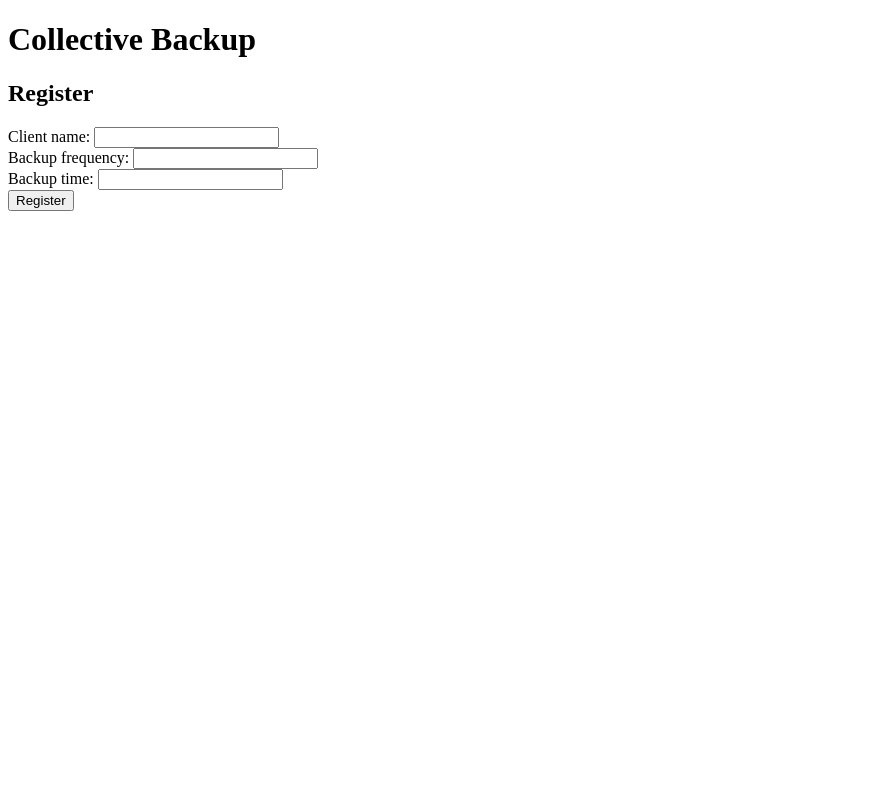
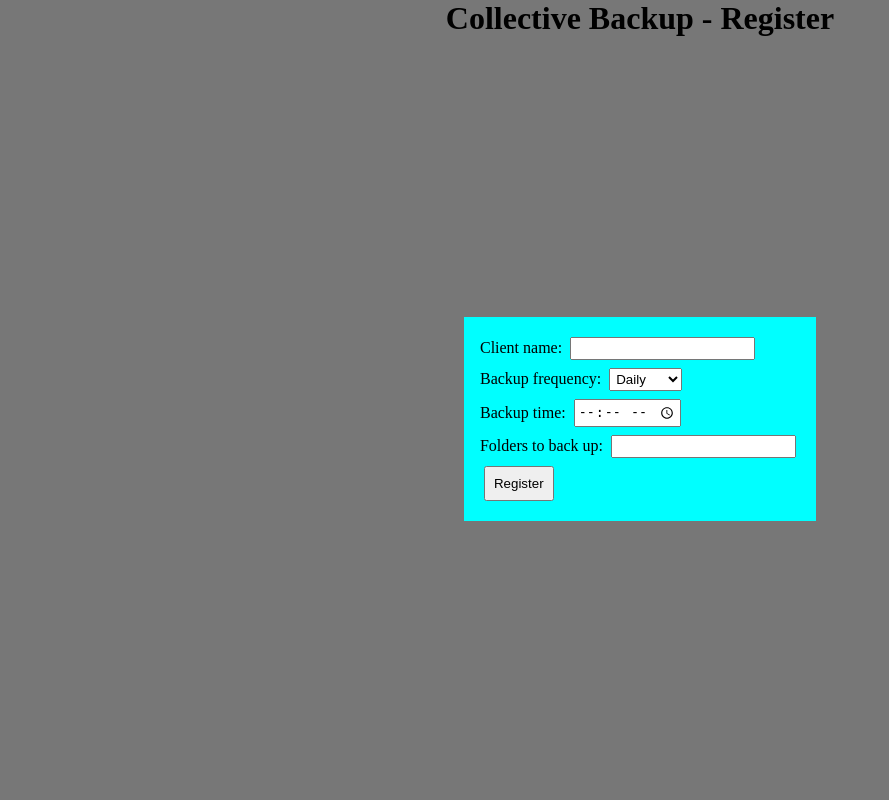
Before and after one commit to vlfldr/collective, a Flask app: page / in a window 1280 px wide. Shown: the whole page, without its empty margins (0-889 px from the left). Run offline with Flask 3, Linux system fonts and the light colour scheme.

Commit message:
Work on client

```diff
--- a/client/app.py
+++ /dev/null
@@ -1,10 +0,0 @@
-from flask import Flask, render_template
-
-app = Flask(__name__)
-
-@app.get('/')
-def home():
-    return render_template('home.html', client={'clientName': ''})
-
-if __name__ == '__main__':
-    app.run('0.0.0.0', 9222, debug=True)
--- /dev/null
+++ b/client/client.py
@@ -0,0 +1,15 @@
+from flask import Flask, render_template
+
+app = Flask(__name__)
+
+@app.get('/')
+def home():
+    return render_template('register.html', client={'clientName': ''})
+
+@app.get('/register')
+@app.post('/register')
+def register():
+    return render_template('register.html', client={'clientName': ''})
+
+if __name__ == '__main__':
+    app.run('0.0.0.0', 9222, debug=True)
--- /dev/null
+++ b/client/static/style.css
@@ -0,0 +1,28 @@
+* {
+    margin: 0;
+    padding: 0;
+}
+
+body {
+    display: flex;
+    flex-direction: column;
+    align-items: center;
+    align-content: center;
+    height: 100vh;
+    background-color: #777;
+}
+
+form {
+    margin: auto;
+    background-color: aqua;
+    padding: 1rem;
+}
+
+input, select {
+    margin: .25rem;
+    padding: 2px;
+}
+
+.btn {
+    padding: .5rem;
+}
--- a/client/templates/base.html
+++ b/client/templates/base.html
@@ -9,7 +9,8 @@
         {% endif %}
         <meta name="description" content="Borg backup client/server application">
         <meta name="viewport" content="width=device-width, initial-scale=1">
-        <!-- <link rel="stylesheet" href=""> -->
+        <link rel="stylesheet"
+            href="{{ url_for('static', filename='style.css') }}" />
     </head>
     <body>
         <!-- navbar? -->
--- a/client/templates/home.html
+++ /dev/null
@@ -1,21 +0,0 @@
-{% extends "base.html" %}
-
-{% block content %}
-    <h1>Collective Backup</h1>
-    <h2>{{ client.clientName or 'Register'}}</h2>
-    <form id="register-form">
-        <div>
-        <label for="name-field">Client name:</label>
-        <input type="text" name="name-field" id="name-field">
-        </div>
-        <div>
-        <label for="day-field">Backup frequency:</label>
-        <input type="text" name="day-field" id="day-field">
-        </div>
-        <div>
-        <label for="time-field">Backup time:</label>
-        <input type="text" name="time-field" id="time-field">
-        </div>
-        <input type="submit" value="Register">
-    </form>
-{% endblock %}
--- /dev/null
+++ b/client/templates/register.html
@@ -0,0 +1,31 @@
+{% extends "base.html" %}
+
+{% block content %}
+    <h1>Collective Backup - {{ client.clientName or 'Register'}}</h1>
+    <form method="post" id="register-form">
+        <div>
+        <label for="clientName">Client name:</label>
+        <input type="text" name="clientName" id="clientName" required>
+        </div>
+        <div>
+        <label for="backupDay">Backup frequency:</label>
+        <select name="backupDay" id="backupDay">
+            <option value="hourly">Hourly</option>
+            <option selected value="daily">Daily</option>
+            <option value="weekly">Weekly</option>
+            <option value="monthly">Monthly</option>
+        </select>
+        </div>
+        <div>
+        <label for="backupTime">Backup time:</label>
+        <input type="time" name="backupTime" id="backupTime" required>
+        </div>
+        <div>
+        <label for="backupDirs">Folders to back up:</label>
+        <input type="text" name="backupDirs" id="backupDirs" required>
+        <!-- <input type="file" name="backupDirs"
+            webkitdirectory directory multiple/> -->
+        </div>
+        <input class="btn" type="submit" value="Register">
+    </form>
+{% endblock %}
```
Also changed, not shown: server/server.py (renamed from server/collective.py), 3 other files.
